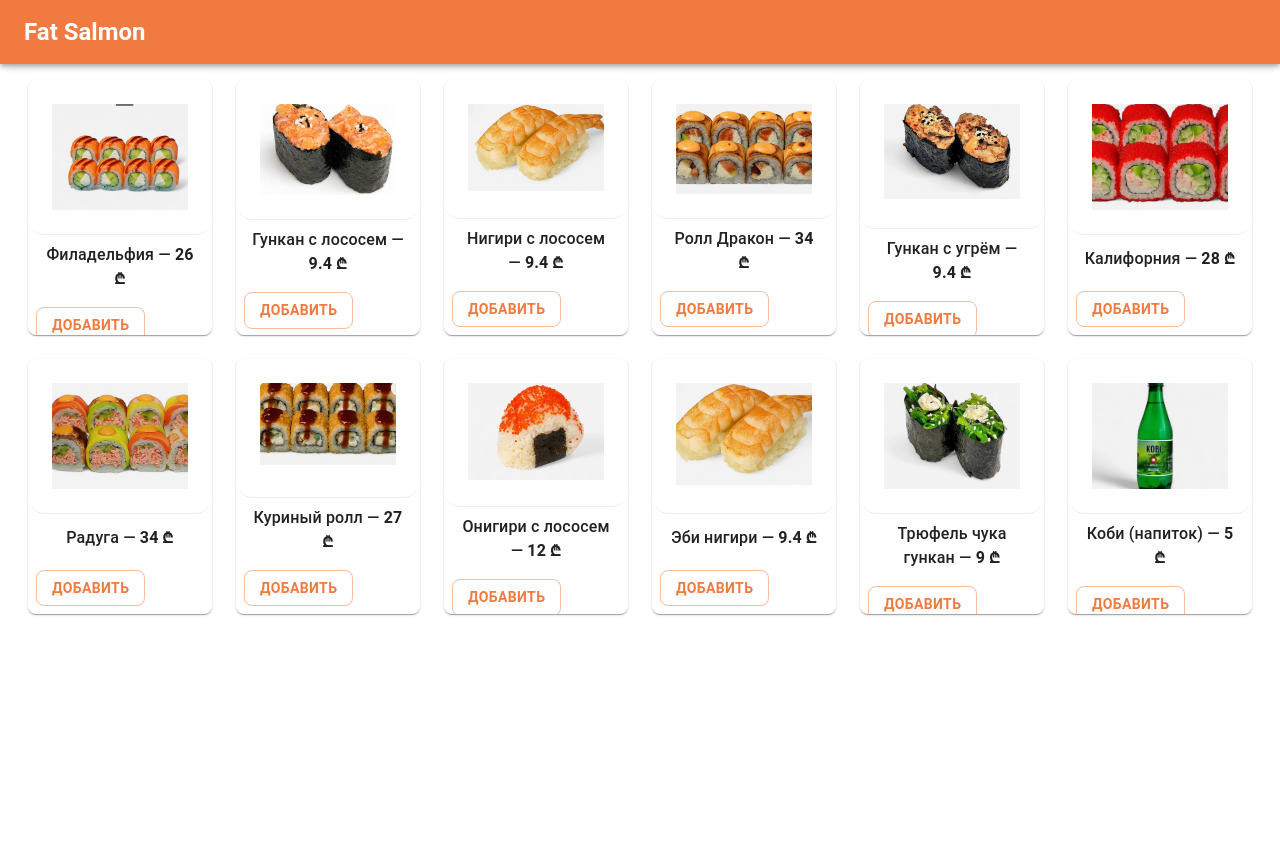
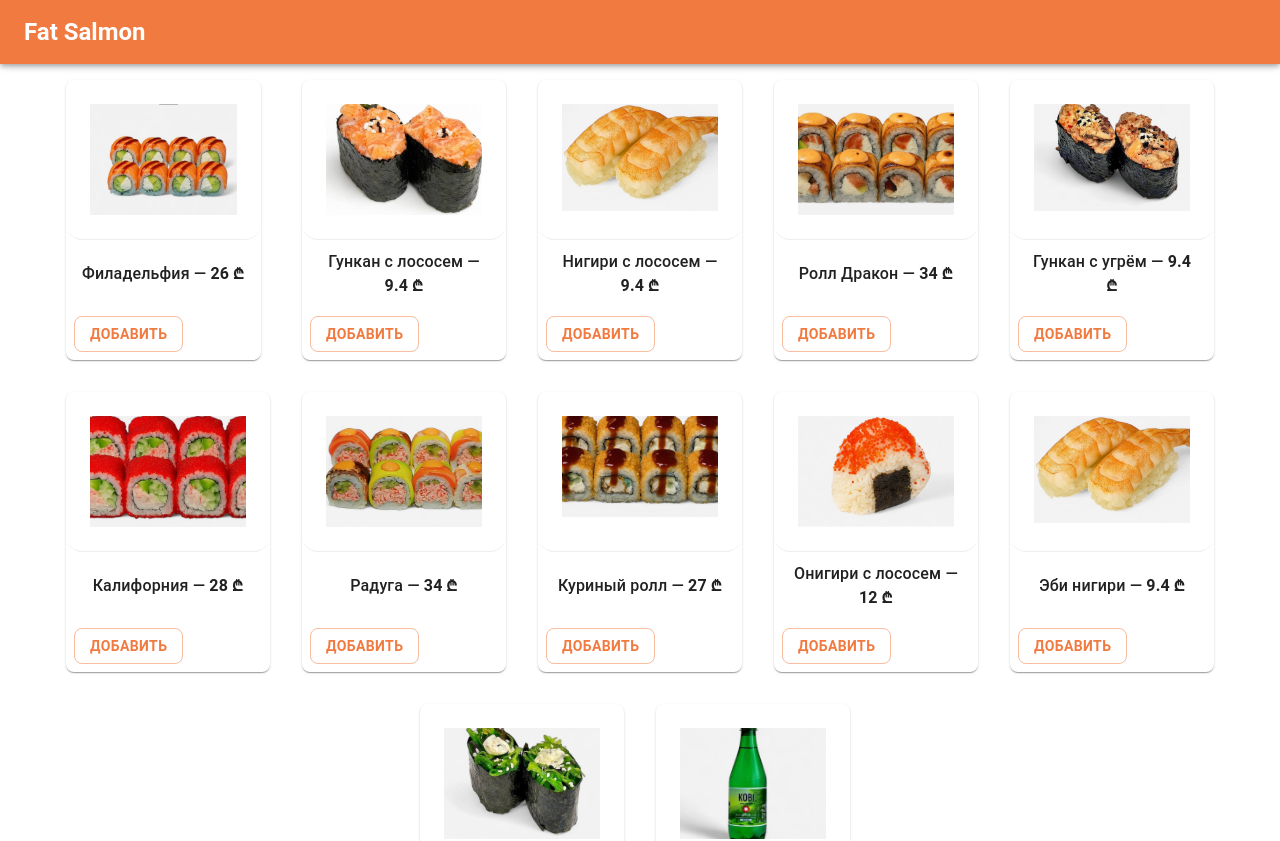
Before and after one commit to prinkov/fat-salmon, a Next.js app in the folder frontend/: page / in a window 1280 px wide. Shown: the top 841 px of the page. Before the commit the page ends 800 px from the top, so only its background shows below. Built offline with nearby package versions, Linux system fonts and the light colour scheme; what @tonconnect/ui-react would draw is missing.

Commit message:
fix front

```diff
--- a/frontend/src/pages/index.tsx
+++ b/frontend/src/pages/index.tsx
@@ -86,13 +86,13 @@ export default function Home() {
           sx={{
             display: "flex",
             flexWrap: "wrap",
-            gap: 1,
+            gap: 2,
           }}>
           {products.map((product) => (
             <Grid item
               key={product.name}
               sx={{
-              width: 200
+              width: 220
               }}>
               <Badge
                 badgeContent={
@@ -107,7 +107,7 @@ export default function Home() {
               >
                 <Card
                     sx={{
-                      height: 255,
+                      height: 280,
                       display: "flex",
                       flexDirection: "column",
                       justifyContent: "space-between",
@@ -118,7 +118,7 @@ export default function Home() {
                     image={product.image}
                     sx={{
                       p: 3,
-                      height: 155,
+                       height: 160,
                       objectFit: "cover", // обрезает аккуратно, не растягивая
                       borderBottom: "1px solid #eee",
                       borderRadius: theme.spacing(2),
```
Also changed, not shown: 3 other files (tests, documents, lock files or other folders).
